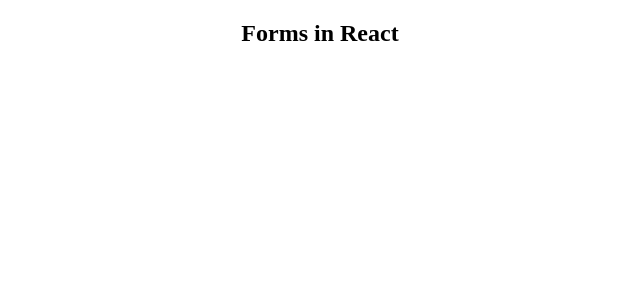
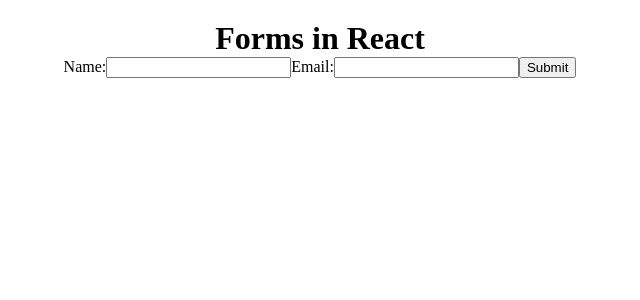
Before and after one commit to angiepolitte/forms-react, a React (Vite) app: page / in a window 1280 px wide. Shown: the top 300 px of the page, without its empty margins (320-960 px from the left). Built offline with nearby package versions, Linux system fonts and the light colour scheme.

Commit message:
name, email in forms

```diff
--- a/src/App.jsx
+++ b/src/App.jsx
@@ -1,17 +1,51 @@
 import { useState } from "react";
-import reactLogo from "./assets/react.svg";
-import viteLogo from "/vite.svg";
+
 import "./App.css";
 
 function App() {
-  const [count, setCount] = useState(0);
+  const [formData, setFormData] = useState({
+    name: "",
+    email: "",
+  });
+
+  const handleSubmit = (e) => {
+    e.preventDefault();
+    console.log("Form Data Submitted", formData);
+  };
+
+  const handleChange = (e) => {
+    setFormData({
+      ...formData,
+      [e.target.name]: e.target.value,
+    });
+  };
 
   return (
-    <>
-      <div>
-        <h2>Forms in React</h2>
-      </div>
-    </>
+    <div>
+      <h1>Forms in React</h1>
+      <form onSubmit={handleSubmit}>
+        <label>
+          Name:
+          <input
+            type="text"
+            name="name"
+            value={formData.name}
+            onChange={handleChange}
+          ></input>
+        </label>
+
+        <label>
+          Email:
+          <input
+            type="email"
+            name="email"
+            value={formData.email}
+            onChange={handleChange}
+          ></input>
+        </label>
+        <button type="submit">Submit</button>
+      </form>
+    </div>
   );
 }
 
```
